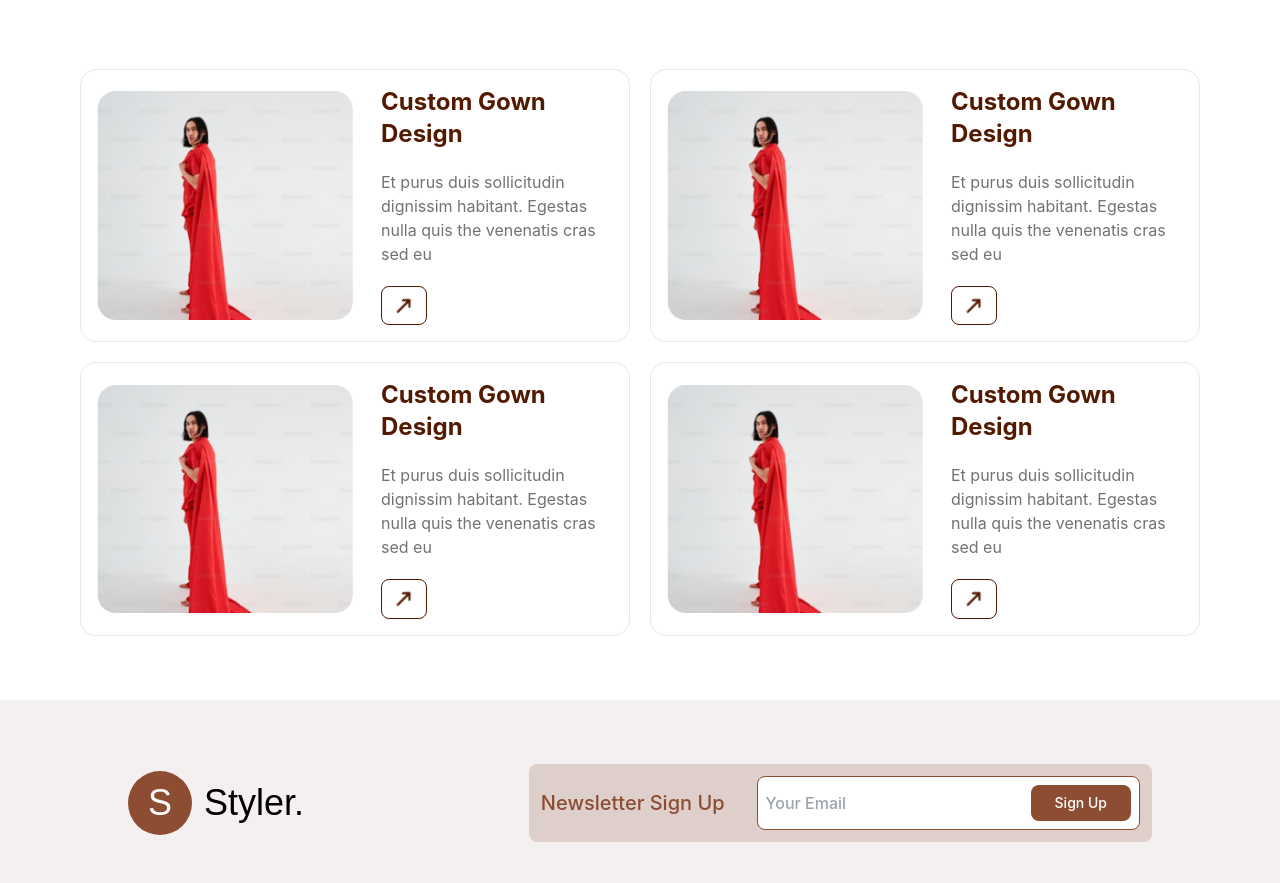
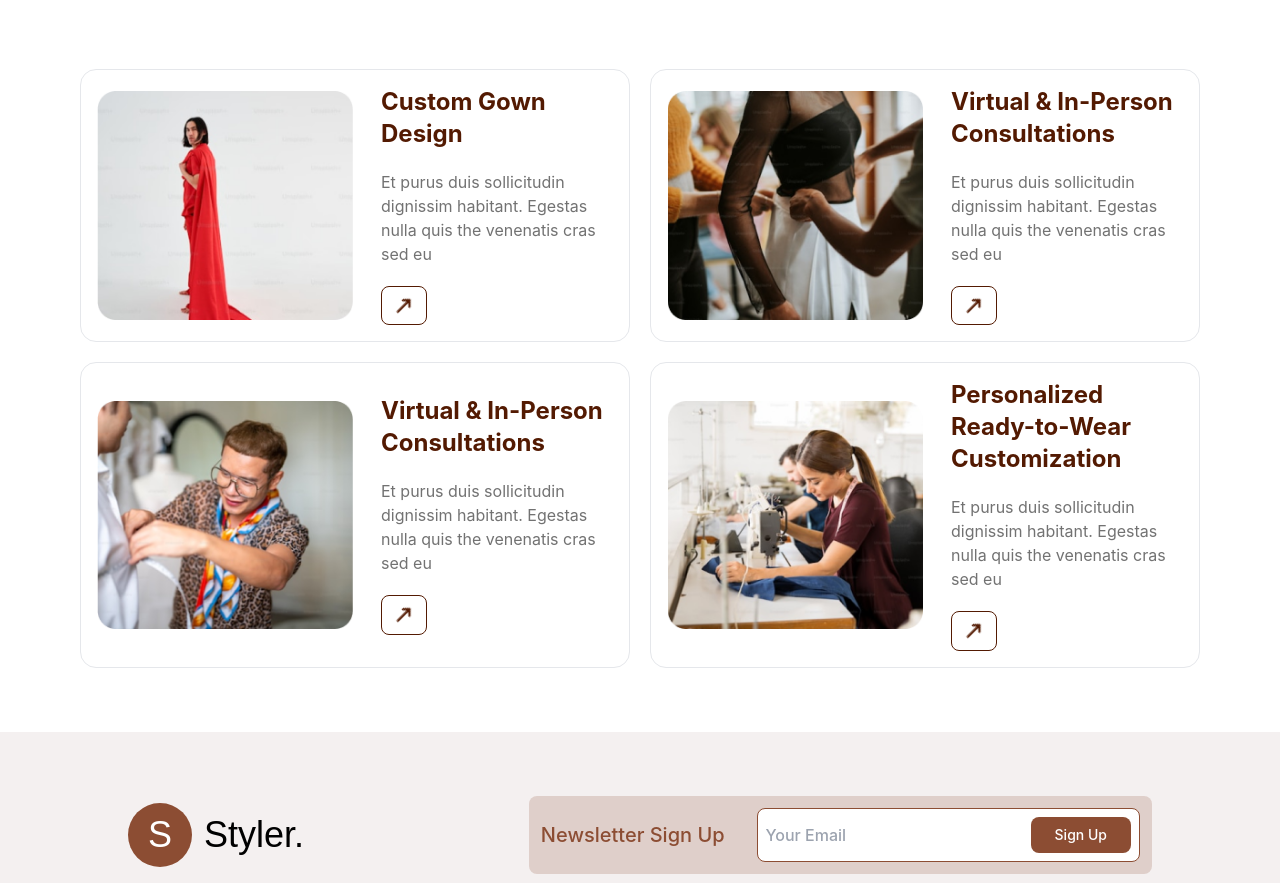
Before and after one commit to KrishikaAgrawal/Styler, a React (Vite) app: page / in a window 1280 px wide. Shown: the part 4334-5217 px from the top of the page. Built offline with nearby package versions, Linux system fonts and the light colour scheme; a web font is replaced by a local one.

Commit message:
Resolve issues

```diff
--- a/src/pages/homePage.tsx
+++ b/src/pages/homePage.tsx
@@ -440,13 +440,13 @@ const HomePage: React.FC = () => {
             </div>
             <div className="flex gap-7 p-4 border rounded-2xl font-inter items-center">
               <img
-                src={feature1}
+                src={feature2}
                 alt=""
                 className="lg:w-64 min-w-36 lg:min-w-64 h-fit"
               />
               <div className="flex flex-col gap-5 justify-center">
                 <p className="font-bold text-2xl text-[#531A02]">
-                  Custom Gown Design
+                  Virtual & In-Person Consultations
                 </p>
                 <p className="font text-[#727272]">
                   Et purus duis sollicitudin dignissim habitant. Egestas nulla
@@ -465,13 +465,13 @@ const HomePage: React.FC = () => {
             </div>
             <div className="flex gap-7 p-4 border rounded-2xl font-inter items-center">
               <img
-                src={feature1}
+                src={feature3}
                 alt=""
                 className="lg:w-64 min-w-36 lg:min-w-64 h-fit"
               />
               <div className="flex flex-col gap-5 justify-center">
                 <p className="font-bold text-2xl text-[#531A02]">
-                  Custom Gown Design
+                  Virtual & In-Person Consultations
                 </p>
                 <p className="font text-[#727272]">
                   Et purus duis sollicitudin dignissim habitant. Egestas nulla
@@ -490,13 +490,13 @@ const HomePage: React.FC = () => {
             </div>
             <div className="flex gap-7 p-4 border rounded-2xl font-inter items-center">
               <img
-                src={feature1}
+                src={feature4}
                 alt=""
                 className="lg:w-64 min-w-36 lg:min-w-64 h-fit"
               />
               <div className="flex flex-col gap-5 justify-center">
                 <p className="font-bold text-2xl text-[#531A02]">
-                  Custom Gown Design
+                  Personalized Ready-to-Wear Customization{" "}
                 </p>
                 <p className="font text-[#727272]">
                   Et purus duis sollicitudin dignissim habitant. Egestas nulla
```
